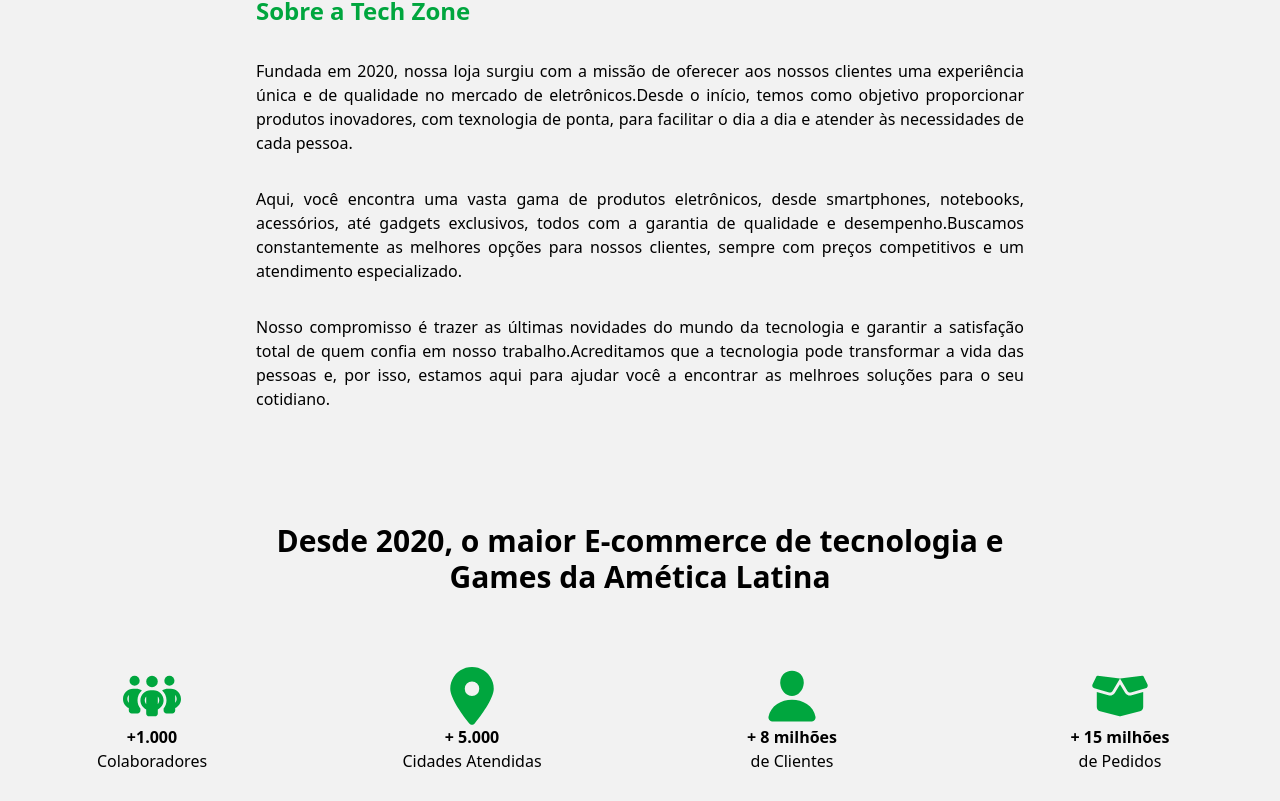
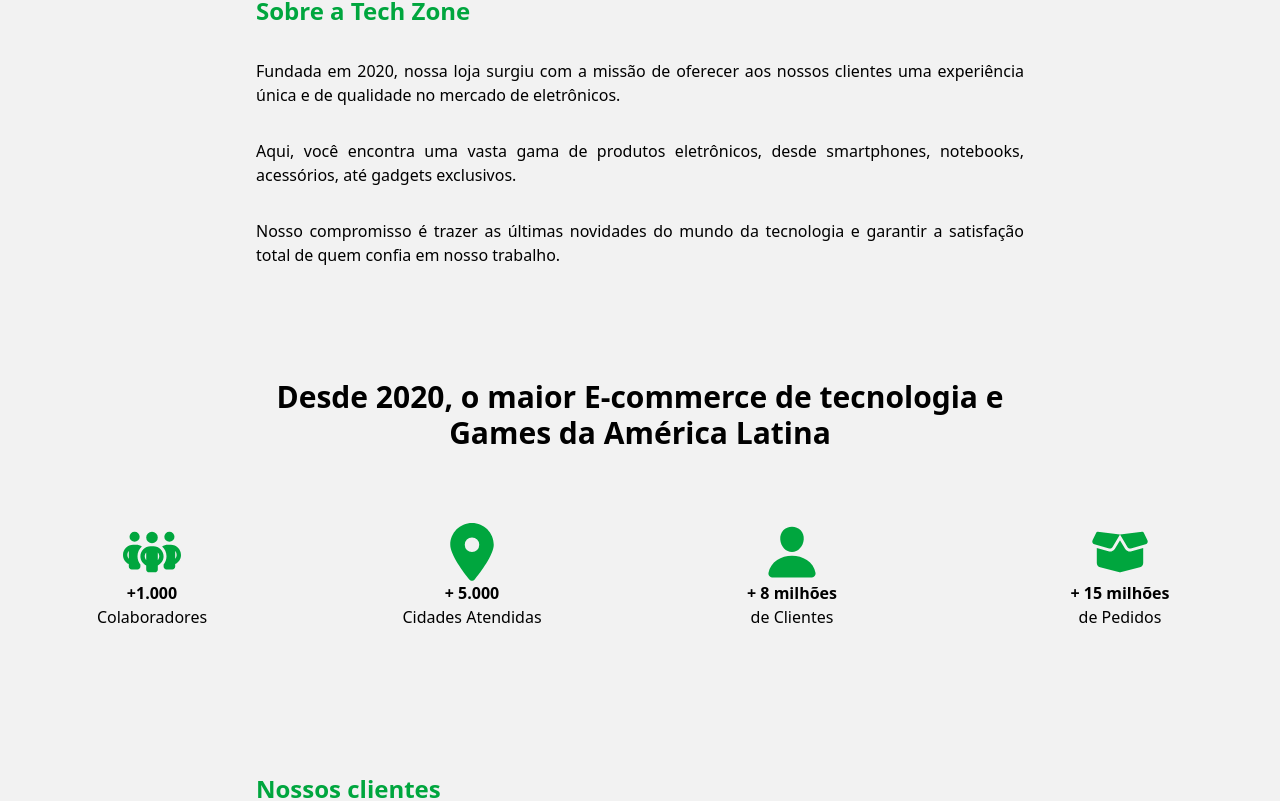
Before and after one commit to RRodrigoCordeiro/ecommerce-tech, a React (Vite) app: page /sobre in a window 1280 px wide. Shown: the part 339-1140 px from the top of the page. Built offline with nearby package versions, Linux system fonts and the light colour scheme.

Commit message:
✨ feat: Adição de elementos na página sobre e Sac

```diff
--- /dev/null
+++ b/src/hooks/useElement.js
@@ -0,0 +1,24 @@
+
+
+
+
+
+import { useState } from "react";
+
+const useElement = () => {
+ const [filtro, setFiltro] = useState('');
+
+
+ const filtrarTexto = (texto) =>
+    texto.toLowerCase().includes(filtro.toLowerCase()
+ );
+
+  return {
+    filtro,
+    setFiltro,
+    filtrarTexto,
+
+  };
+}
+
+export default useElement
--- a/src/pages/SAC/Sac.jsx
+++ b/src/pages/SAC/Sac.jsx
@@ -1,6 +1,7 @@
 import React, { useState } from "react";
 import Header from "../../components/Header";
 import Footer from "../../components/Footer";
+import useElement from "../../hooks/useElement";
 
 const Accordion = ({ title, content, isOpen, toggle }) => (
   <div>
@@ -16,13 +17,21 @@
 );
 
 const Sac = () => {
-   const [openAccordion, setOpenAccordion] = useState({
+  const {
+    filtro,
+    setFiltro,
+    filtrarTexto,
+  } = useElement();
+
+    const [openAccordion, setOpenAccordion] = useState({
     pedidos: null,
     garantia: null,
     pagamentos: null,
     prevenda: null,
     cadastro: null,
    });
+
+
 
   const toggleAccordion = (section, index) => {
     setOpenAccordion(prevState => ({
@@ -400,12 +409,18 @@
   ];
   return (
     <div>
-      <Header />
+      <Header searchQuery={filtro} setSearchQuery={setFiltro} />
+
+
       <h1 className="font-bold text-center mt-28 text-xl md:text-lg">
         SAC - Serviço de Atendimento ao Consumidor
       </h1>
-      <h2 className="mt-20 text-2xl md:text-2xl mb-14 ml-8">MEU PEDIDO</h2>
       <div>
+        {(filtrarTexto("MEU PEDIDO")  && (
+              <h2 className="mt-20 text-2xl mb-14 ml-8">
+                MEU PEDIDIO
+              </h2>
+        ))}
         {items.map((item, idx) => (
           <div key={idx}>
             {item.pedidos.map((pedido, index) => (
@@ -417,9 +432,11 @@
                   toggle={() => toggleAccordion("pedidos",index)}
               />
             ))}
-            <h2 className="mt-20 text-2xl mb-14 ml-8">
-              GARANTIA OU ARREPENDIMENTO
-            </h2>
+            {(filtrarTexto("garantia ou arrependimento")  && (
+              <h2 className="mt-20 text-2xl mb-14 ml-8">
+                GARANTIA OU ARREPENDIMENTO
+              </h2>
+            ))}
             <div>
               {item.garantia.map((garantia, indx) => (
                 <Accordion
--- a/src/pages/Sobre/Sobre.jsx
+++ b/src/pages/Sobre/Sobre.jsx
@@ -1,74 +1,85 @@
-import React from 'react'
-import Header from '../../components/Header'
-import Footer from '../../components/Footer'
-import { FaPeopleGroup } from "react-icons/fa6";
-import { FaLocationDot } from "react-icons/fa6";
-import { FaBoxOpen } from "react-icons/fa6";
+import React, { useState } from 'react';
+import Header from '../../components/Header';
+import Footer from '../../components/Footer';
+import { FaPeopleGroup, FaLocationDot, FaBoxOpen } from "react-icons/fa6";
 import { IoPerson } from "react-icons/io5";
 import InfiniteScroll from '../../components/InfiniteScroll';
-
-
+import useElement from '../../hooks/useElement';
 
 const Sobre = () => {
+  // const [filtro, setFiltro] = useState('');
+
+ const {
+    filtro,
+    setFiltro,
+    filtrarTexto,
+  } = useElement();
+
   let imgsCarrosel = [
     { srcImagem: "/images/GoogleLogo.png", altImagem: "logo do Google" },
-    { srcImagem: "/images/ClaroLogo.png", altImagem: "logo da claro" },
+    { srcImagem: "/images/ClaroLogo.png", altImagem: "logo da Claro" },
     { srcImagem: "/images/NikeLogo.png", altImagem: "Logo da Nike" },
-    { srcImagem: "/images/AdidasLogo.png.png", altImagem: "Logo da Adidas" },
+    { srcImagem: "/images/AdidasLogo.png", altImagem: "Logo da Adidas" },
     { srcImagem: "/images/CocaColalogo.png", altImagem: "Logo da Coca-Cola" },
-    { srcImagem: "/images/PumaLogo.png", altImagem: "escola de saude PB" },
+    { srcImagem: "/images/PumaLogo.png", altImagem: "Logo da Puma" },
     { srcImagem: "/images/timLogo.png", altImagem: "Logo da TIM" },
-
-
-
-
   ];
 
 
   return (
     <div>
-      <Header/>
-      <div className='max-w-80 space-y-8 flex flex-col justify-center m-auto md:max-w-2xl lg:max-w-3xl md:mt-28 text-justify'>
-        <h1 className='text-green-600 font-bold  mb-8 text-2xl'>Sobre a Tech Zone</h1>
-        <p>Fundada em 2020, nossa loja surgiu com a missão de oferecer aos nossos clientes uma experiência única e de qualidade no mercado de eletrônicos.Desde o início, temos como objetivo proporcionar produtos inovadores, com texnologia de ponta, para facilitar o dia a dia e atender às necessidades de cada pessoa.</p>
-        <p>Aqui, você encontra uma vasta gama de produtos eletrônicos, desde smartphones, notebooks, acessórios, até gadgets exclusivos, todos com a garantia de qualidade e desempenho.Buscamos constantemente as melhores opções para nossos clientes, sempre com preços competitivos e um atendimento especializado.</p>
-        <p>Nosso compromisso é trazer as últimas novidades do mundo da tecnologia e garantir a satisfação total de quem confia em nosso trabalho.Acreditamos que a tecnologia pode transformar a vida das pessoas e, por isso, estamos aqui para ajudar você a encontrar as melhroes soluções para o seu cotidiano.</p>
+      <Header searchQuery={filtro} setSearchQuery={setFiltro} />
+      {(filtrarTexto("Sobre a Tech Zone") || filtrarTexto("Fundada em 2020")) && (
+        <div className="max-w-80 space-y-8 flex flex-col justify-center m-auto md:max-w-2xl lg:max-w-3xl md:mt-28 text-justify">
+          <h1 className="text-green-600 font-bold mb-8 text-2xl">Sobre a Tech Zone</h1>
+          <p>Fundada em 2020, nossa loja surgiu com a missão de oferecer aos nossos clientes uma experiência única e de qualidade no mercado de eletrônicos.</p>
+          <p>Aqui, você encontra uma vasta gama de produtos eletrônicos, desde smartphones, notebooks, acessórios, até gadgets exclusivos.</p>
+          <p>Nosso compromisso é trazer as últimas novidades do mundo da tecnologia e garantir a satisfação total de quem confia em nosso trabalho.</p>
         </div>
-
+      )}
       <div>
-        <h1 className='font-bold text-lg md:text-1xl md:max-w-96 lg:text-3xl lg:max-w-3xl m-auto  text-center mt-28 mb-18'>Desde 2020, o maior E-commerce de tecnologia e Games da Amética Latina</h1>
-        <div className='grid grid-cols-2 md:grid-cols-4 space-y-8  md:space-x-4  '>
-          <div className=' flex flex-col items-center '>
-            <FaPeopleGroup  size={58} className='text-green-600'/>
-            <p className='font-bold text-md'>+1.000</p>
+        <h1 className="font-bold text-lg md:text-1xl md:max-w-96 lg:text-3xl lg:max-w-3xl m-auto text-center mt-28 mb-18">
+          Desde 2020, o maior E-commerce de tecnologia e Games da América Latina
+        </h1>
+        <div className="grid grid-cols-2 md:grid-cols-4 space-y-8 md:space-x-4">
+          {filtrarTexto("Colaboradores") && (
+            <div className="flex flex-col items-center">
+              <FaPeopleGroup size={58} className="text-green-600" />
+              <p className="font-bold text-md">+1.000</p>
               <p>Colaboradores</p>
             </div>
-          <div  className=' flex flex-col items-center'>
-            <FaLocationDot   size={58} className='text-green-600'/>
-            <p className='font-bold'>+ 5.000</p>
+          )}
+          {filtrarTexto("Cidades Atendidas") && (
+            <div className="flex flex-col items-center">
+              <FaLocationDot size={58} className="text-green-600" />
+              <p className="font-bold">+ 5.000</p>
               <p>Cidades Atendidas</p>
             </div>
-          <div  className=' flex flex-col items-center'>
-            <IoPerson  size={58} className='text-green-600'/>
-            <p className='font-bold'>+ 8 milhões</p>
+          )}
+          {filtrarTexto("Clientes") && (
+            <div className="flex flex-col items-center">
+              <IoPerson size={58} className="text-green-600" />
+              <p className="font-bold">+ 8 milhões</p>
               <p>de Clientes</p>
             </div>
-          <div  className=' flex flex-col items-center'>
-            <FaBoxOpen   size={58} className='text-green-600'/>
-            <p className='font-bold'>+ 15 milhões</p>
+          )}
+          {filtrarTexto("Pedidos") && (
+            <div className="flex flex-col items-center">
+              <FaBoxOpen size={58} className="text-green-600" />
+              <p className="font-bold">+ 15 milhões</p>
               <p>de Pedidos</p>
             </div>
+          )}
         </div>
       </div>
-        <div className='max-w-80  mt-28 space-y-8 flex flex-col justify-center m-auto md:max-w-2xl lg:max-w-3xl md:mt-28 text-justify'>
-            <h1 className='text-green-600 font-bold  mb-8 text-2xl'>Nossos clientes</h1>
-
+      {filtrarTexto("Nossos clientes") && (
+        <div className="max-w-80 mt-28 space-y-8 flex flex-col justify-center m-auto md:max-w-2xl lg:max-w-3xl md:mt-28 text-justify">
+          <h1 className="text-green-600 font-bold mb-8 text-2xl">Nossos clientes</h1>
         </div>
-
-
-
+      )}
+      {(filtrarTexto("Nossos clientes") || filtrarTexto("Adidas") || filtrarTexto("cocacola") || filtrarTexto("puma") || filtrarTexto("tim") || filtrarTexto("google") || filtrarTexto("claro") || filtrarTexto("nike") ) && (
         <InfiniteScroll
-        className="mt-[35px] "
+          className="mt-[35px]"
           imgs={imgsCarrosel}
           widthImg={350}
           heightMaxImg={100}
@@ -77,11 +88,11 @@
           maskStart={10}
           maskEnd={90}
         />
+      )}
 
+      <Footer />
+    </div>
+  );
+};
 
-      <Footer/>
-    </div>
-  )
-}
-
-export default Sobre
+export default Sobre;
```
Also changed, not shown: public/images/AdidasLogo.png (renamed from public/images/AdidasLogo.png.png). Lines whose indentation alone changed are shown as unchanged.
